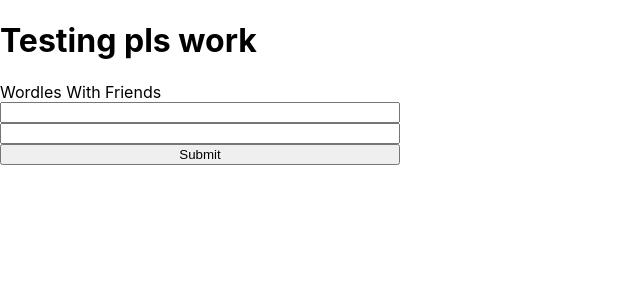
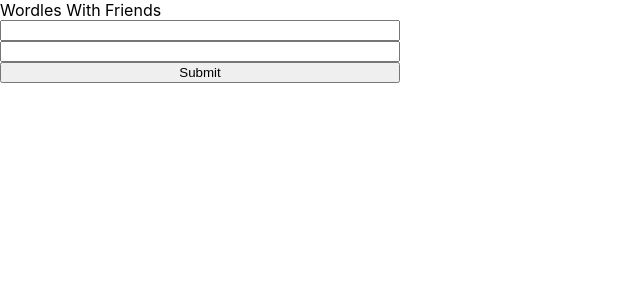
Before and after one commit to martinkenneth/WordleWithFriends, a React (Create React App) app in the folder client/: page /examples in a window 1280 px wide. Shown: the top 300 px of the page, without its empty margins (0-640 px from the left). Built offline with nearby package versions, Linux system fonts and the light colour scheme; the HTML template or start-up script is replaced by a standard one.

Commit message:
delete testing header

```diff
--- a/client/src/views/Main.jsx
+++ b/client/src/views/Main.jsx
@@ -5,7 +5,6 @@ import Header from "../components/Header";
 const Main = () => {
     return (
         <div>
-            <h1>Testing pls work</h1>
             <Header />
             <CreatorForm />
         </div>
```
